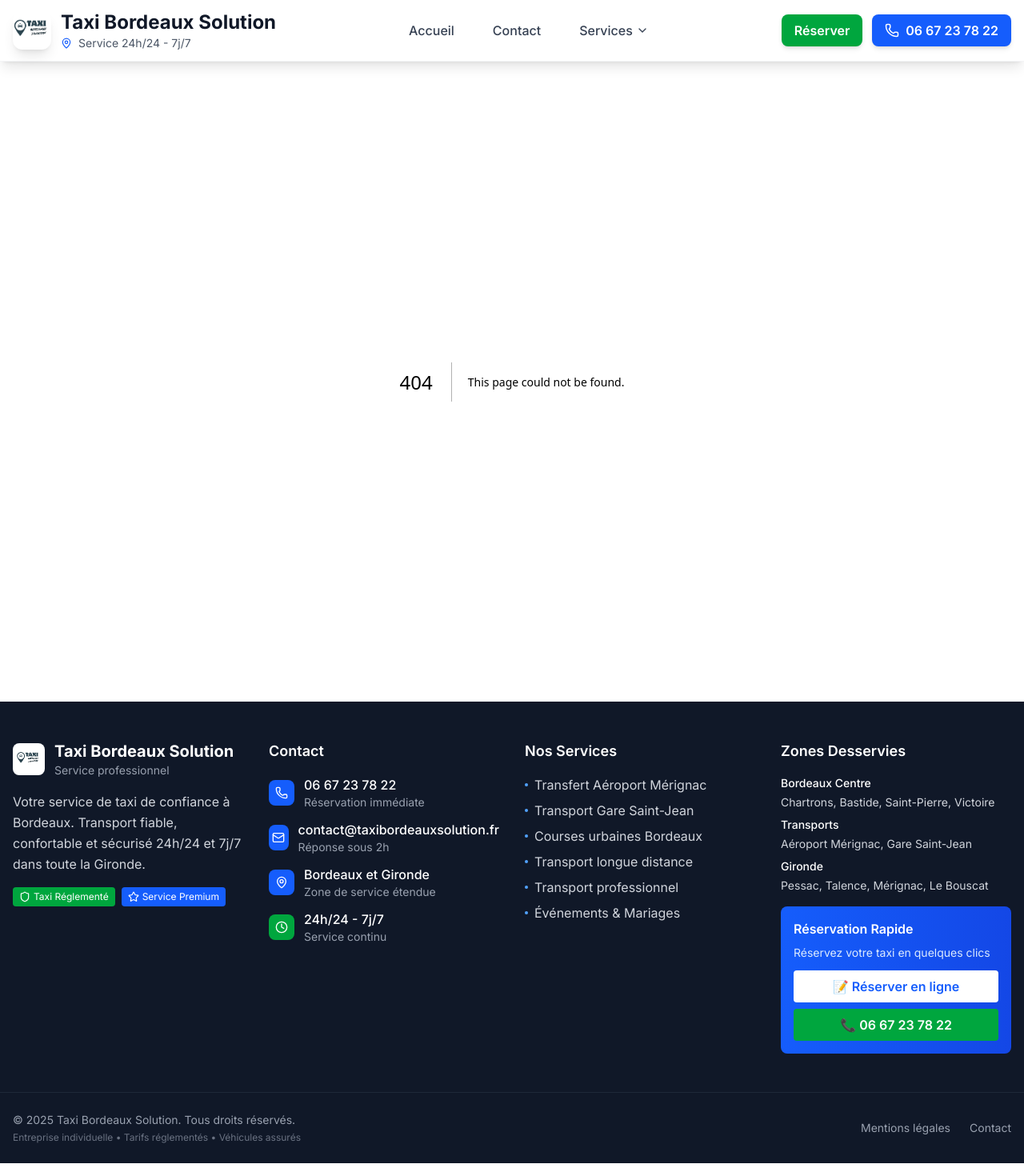
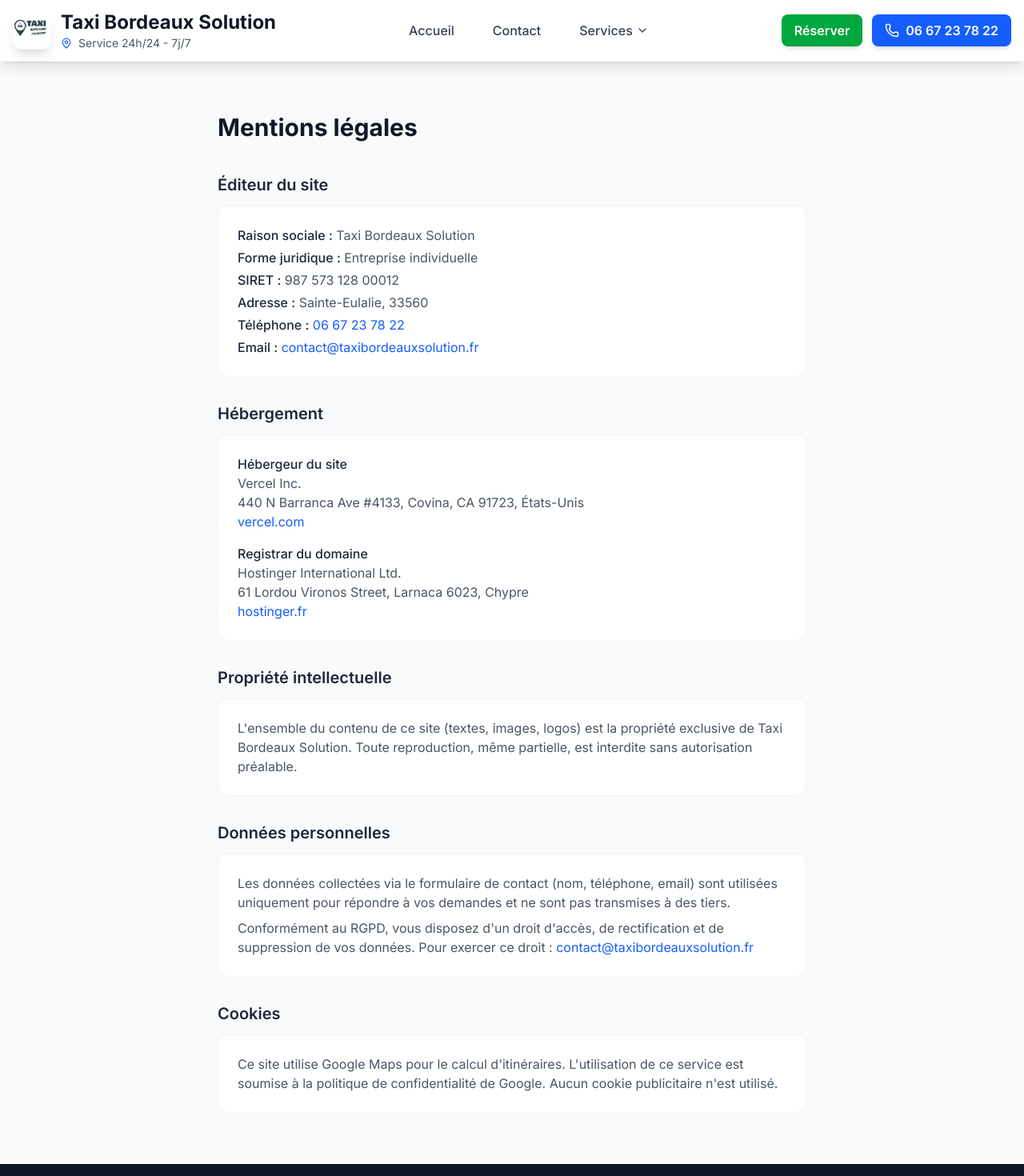
Before and after one commit to taxibordeauxsolution/taxibordeauxsolution, a Next.js app: page /mentions-legales in a window 1280 px wide. Before the commit this address had no page. Shown: the top 1470 px of the page at 80% size. Built offline with nearby package versions, Linux system fonts and the light colour scheme.

Commit message:
Ajout page mentions légales (fix liens cassés SEMrush)
Co-Authored-By: Claude Sonnet 4.6 <noreply@anthropic.com>

```diff
--- /dev/null
+++ b/app/mentions-legales/page.tsx
@@ -0,0 +1,66 @@
+export const metadata = {
+  title: 'Mentions légales | Taxi Bordeaux Solution',
+  description: 'Mentions légales de Taxi Bordeaux Solution — informations légales, hébergeur et éditeur du site.',
+}
+
+export default function MentionsLegales() {
+  return (
+    <div className="min-h-screen bg-gray-50">
+      <div className="max-w-3xl mx-auto px-4 py-16">
+        <h1 className="text-3xl font-bold text-gray-900 mb-10">Mentions légales</h1>
+
+        <section className="mb-8">
+          <h2 className="text-xl font-semibold text-gray-800 mb-3">Éditeur du site</h2>
+          <div className="bg-white rounded-xl border border-gray-100 p-6 text-gray-600 space-y-1">
+            <p><span className="font-medium text-gray-800">Raison sociale :</span> Taxi Bordeaux Solution</p>
+            <p><span className="font-medium text-gray-800">Forme juridique :</span> Entreprise individuelle</p>
+            <p><span className="font-medium text-gray-800">SIRET :</span> 987 573 128 00012</p>
+            <p><span className="font-medium text-gray-800">Adresse :</span> Sainte-Eulalie, 33560</p>
+            <p><span className="font-medium text-gray-800">Téléphone :</span> <a href="tel:0667237822" className="text-blue-600">06 67 23 78 22</a></p>
+            <p><span className="font-medium text-gray-800">Email :</span> <a href="mailto:contact@taxibordeauxsolution.fr" className="text-blue-600">contact@taxibordeauxsolution.fr</a></p>
+          </div>
+        </section>
+
+        <section className="mb-8">
+          <h2 className="text-xl font-semibold text-gray-800 mb-3">Hébergement</h2>
+          <div className="bg-white rounded-xl border border-gray-100 p-6 text-gray-600 space-y-4">
+            <div>
+              <p className="font-medium text-gray-800">Hébergeur du site</p>
+              <p>Vercel Inc.</p>
+              <p>440 N Barranca Ave #4133, Covina, CA 91723, États-Unis</p>
+              <p><a href="https://vercel.com" className="text-blue-600">vercel.com</a></p>
+            </div>
+            <div>
+              <p className="font-medium text-gray-800">Registrar du domaine</p>
+              <p>Hostinger International Ltd.</p>
+              <p>61 Lordou Vironos Street, Larnaca 6023, Chypre</p>
+              <p><a href="https://hostinger.fr" className="text-blue-600">hostinger.fr</a></p>
+            </div>
+          </div>
+        </section>
+
+        <section className="mb-8">
+          <h2 className="text-xl font-semibold text-gray-800 mb-3">Propriété intellectuelle</h2>
+          <div className="bg-white rounded-xl border border-gray-100 p-6 text-gray-600">
+            <p>L'ensemble du contenu de ce site (textes, images, logos) est la propriété exclusive de Taxi Bordeaux Solution. Toute reproduction, même partielle, est interdite sans autorisation préalable.</p>
+          </div>
+        </section>
+
+        <section className="mb-8">
+          <h2 className="text-xl font-semibold text-gray-800 mb-3">Données personnelles</h2>
+          <div className="bg-white rounded-xl border border-gray-100 p-6 text-gray-600 space-y-2">
+            <p>Les données collectées via le formulaire de contact (nom, téléphone, email) sont utilisées uniquement pour répondre à vos demandes et ne sont pas transmises à des tiers.</p>
+            <p>Conformément au RGPD, vous disposez d'un droit d'accès, de rectification et de suppression de vos données. Pour exercer ce droit : <a href="mailto:contact@taxibordeauxsolution.fr" className="text-blue-600">contact@taxibordeauxsolution.fr</a></p>
+          </div>
+        </section>
+
+        <section>
+          <h2 className="text-xl font-semibold text-gray-800 mb-3">Cookies</h2>
+          <div className="bg-white rounded-xl border border-gray-100 p-6 text-gray-600">
+            <p>Ce site utilise Google Maps pour le calcul d'itinéraires. L'utilisation de ce service est soumise à la politique de confidentialité de Google. Aucun cookie publicitaire n'est utilisé.</p>
+          </div>
+        </section>
+      </div>
+    </div>
+  )
+}
```
